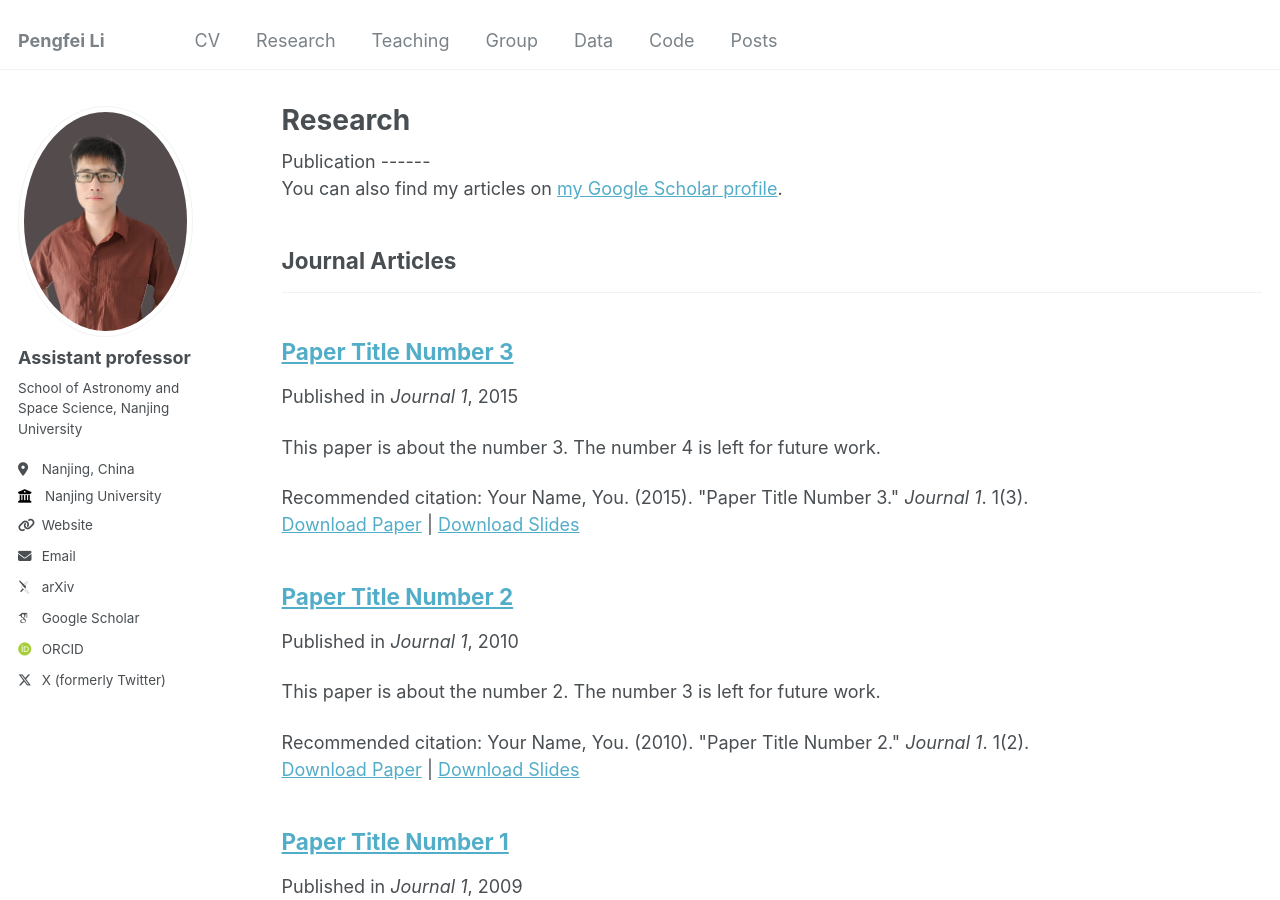
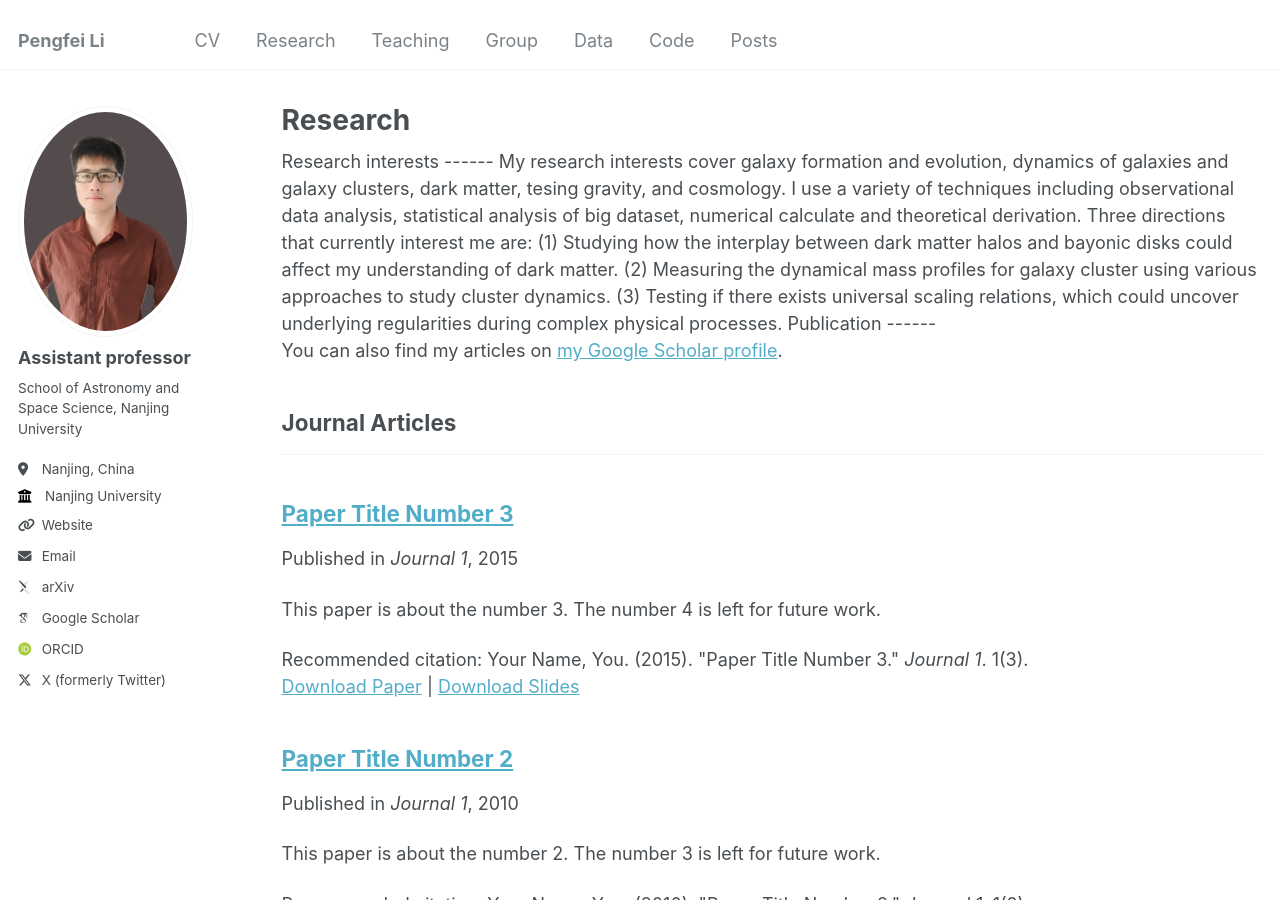
Before and after one commit to PengfeiLi0606/pengfeili0606.github.io, a Jekyll site: the page built from _pages/research.html, in a window 1280 px wide and 900 px high. Built offline with Jekyll 4.4.1, drawn with Linux system fonts in a browser that asks for light colours; some web fonts are replaced.

Commit message:
Update research.html

```diff
--- a/_pages/research.html
+++ b/_pages/research.html
@@ -4,6 +4,13 @@ title: "Research"
 permalink: /research/
 author_profile: true
 ---
+
+Research interests
+------
+My research interests cover galaxy formation and evolution, dynamics of galaxies and galaxy clusters, dark matter, tesing gravity, and cosmology. I use a variety of techniques including observational data analysis, statistical analysis of big dataset, numerical calculate and theoretical derivation. Three directions that currently interest me are:
+(1) Studying how the interplay between dark matter halos and bayonic disks could affect my understanding of dark matter.
+(2) Measuring the dynamical mass profiles for galaxy cluster using various approaches to study cluster dynamics.
+(3) Testing if there exists universal scaling relations, which could uncover underlying regularities during complex physical processes.
 
 Publication
 ------
```
